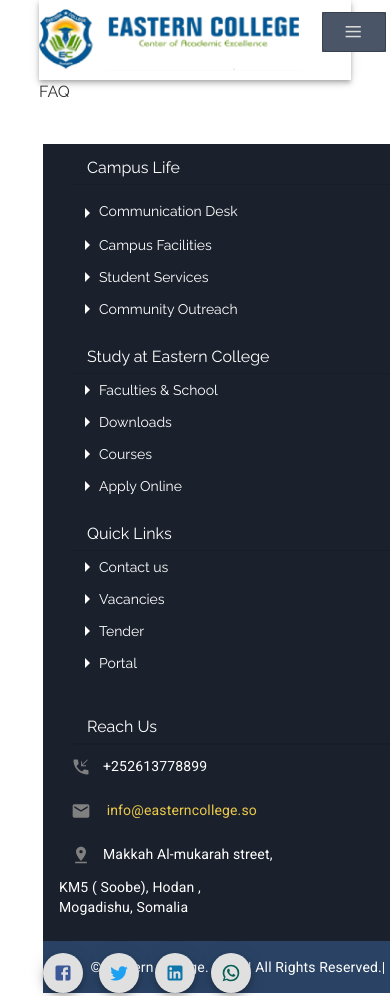
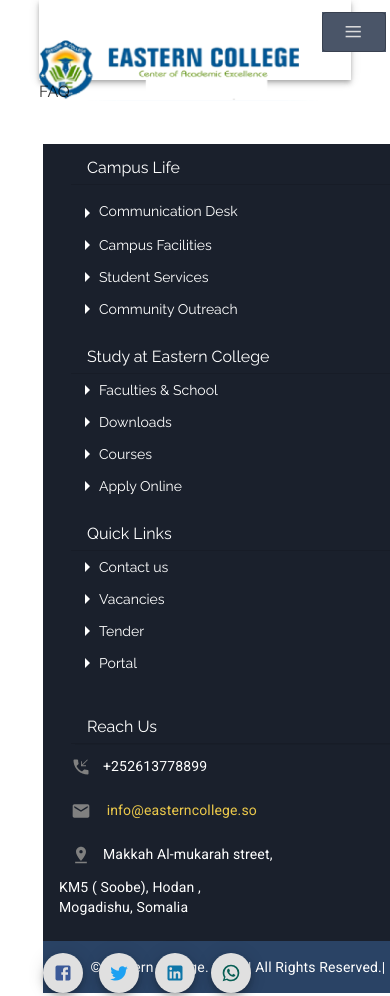
Before and after one commit to kipyegonline/easterncollege, a Gatsby site: page /faqs in a window 390 px wide. Shown: the top 996 px of the page. Built offline with nearby package versions, Linux system fonts and the light colour scheme; Gatsby itself is replaced by a stand-in of ours.

Commit message:
prod fix

```diff
--- a/src/components/header.tsx
+++ b/src/components/header.tsx
@@ -177,15 +177,15 @@
 };
 
 export const MobileHeader = (): JSX.Element => {
-  const w = globalThis.window && document.documentElement.clientWidth;
+  const w = () => globalThis.window && document.documentElement.clientWidth;
   return (
     <AppBar
       position="static"
       color="transparent"
-      className=" py-3 my-0 flex lg:hidden"
+      className=" py-3 my-0 flex sm:block md:block lg:hidden"
       style={{
         zIndex: 10,
-        display: w <= 768 ? "flex" : "none",
+        display: w() <= 768 ? "block" : "none",
         justifyContent: "center",
         height: 80,
         paddingRight: 20,
--- a/src/pages/index.tsx
+++ b/src/pages/index.tsx
@@ -445,13 +445,12 @@
         enableKeyboardControls={true}
         wrapAround
         initialSlideHeight={300}
-        easing="easeInOutBounce"
         slideIndex={current}
         afterSlide={slideIndex => setCurrent(slideIndex)}
         renderCenterLeftControls={Previous}
         renderCenterRightControls={Next}
         renderTopCenterControls={({ currentSlide }) => (
-          <div>Slide: {currentSlide}</div>
+          <div> {currentSlide} of 4</div>
         )}
       >
         <img
```
